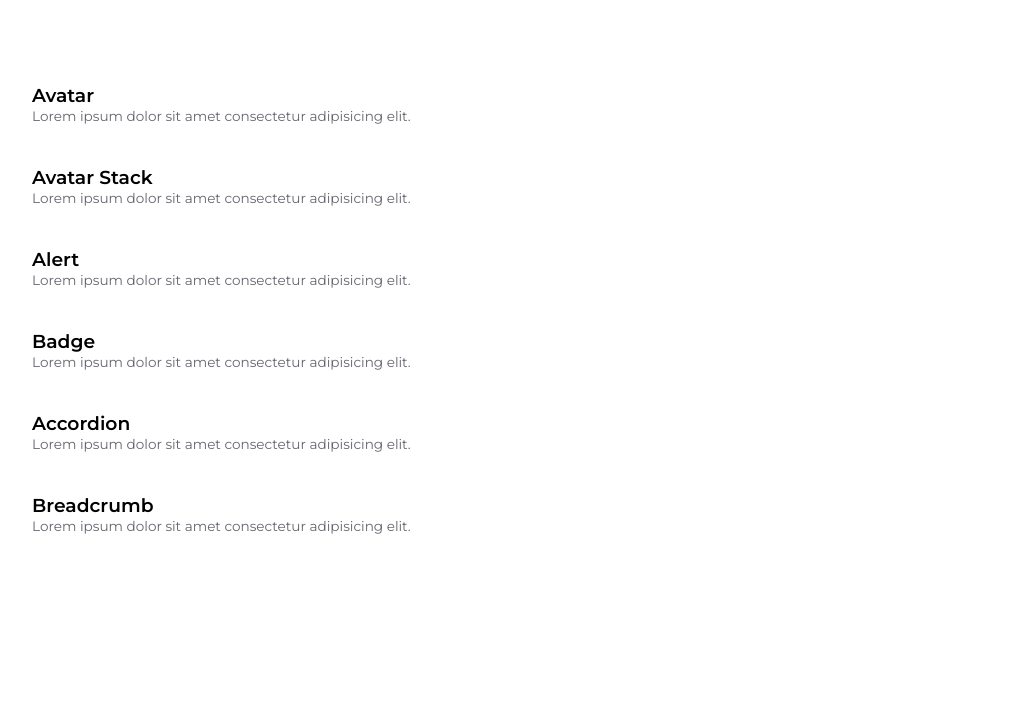
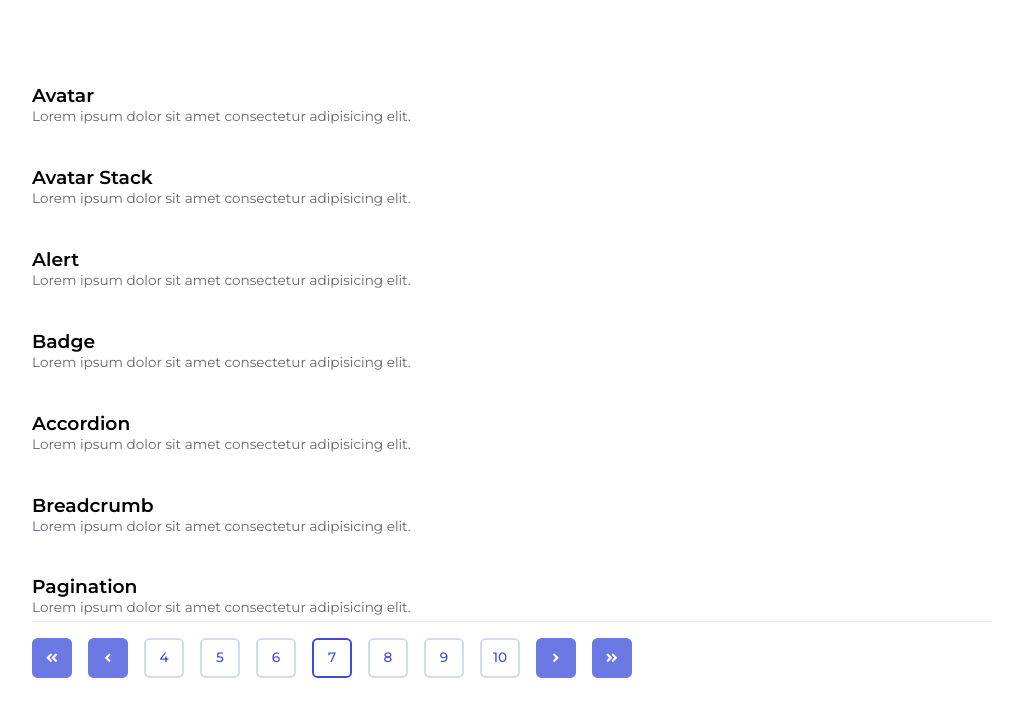
Before and after one commit to nazifcand/nazoUI-react, a React (Vite) app: page / in a window 1280 px wide. Shown: the top 716 px of the page, without its empty margins (128-1151 px from the left). Built offline with nearby package versions, Linux system fonts and the light colour scheme.

Commit message:
added pagination

```diff
--- a/src/App.tsx
+++ b/src/App.tsx
@@ -1,3 +1,4 @@
+import { useState } from 'react';
 import Accordion from './components/Accordion';
 import Alert from './components/Alert';
 import Avatar from './components/Avatar';
@@ -5,6 +6,7 @@ import AvatarStack from './components/AvatarStack';
 import Badge from './components/Badge';
 import Breadcrumb from './components/Breadcrumb';
 import Container from './components/Container';
+import Pagination from './components/Pagination';
 import Section from './components/Section';
 
 const USER_LIST = [
@@ -104,6 +106,8 @@ const BREADCRUMB_ITEMS_2 = [
 ];
 
 const App = () => {
+  const [page, setPage] = useState(7);
+
   return (
     <>
       <Container>
@@ -242,6 +246,18 @@ const App = () => {
           <Breadcrumb items={BREADCRUMB_ITEMS} />
           <Breadcrumb items={BREADCRUMB_ITEMS_2} />
         </Section>
+
+        <Section
+          title="Pagination"
+          subTitle="Lorem ipsum dolor sit amet consectetur adipisicing elit."
+        >
+          <Pagination
+            total={113}
+            page={page}
+            pageSize={10}
+            onChange={(page) => setPage(page)}
+          />
+        </Section>
       </Container>
     </>
   );
--- /dev/null
+++ b/src/components/Pagination/Page/index.tsx
@@ -0,0 +1,25 @@
+import { FC, HTMLAttributes, ReactNode } from 'react';
+import { StyledPage } from './styled';
+
+interface Props extends HTMLAttributes<HTMLDivElement> {
+  page: number;
+  active?: boolean;
+  control?: boolean;
+  children?: ReactNode;
+}
+
+const Page: FC<Props> = ({
+  page,
+  children,
+  active = false,
+  control = false,
+  ...args
+}) => {
+  return (
+    <StyledPage control={control} active={active} {...args}>
+      {children || page}
+    </StyledPage>
+  );
+};
+
+export default Page;
--- /dev/null
+++ b/src/components/Pagination/Page/styled.ts
@@ -0,0 +1,44 @@
+import styled from 'styled-components';
+
+interface StyledProps {
+  active: boolean;
+  control: boolean;
+}
+
+export const StyledPage = styled.div<StyledProps>`
+  width: 40px;
+  height: 40px;
+  display: flex;
+  align-items: center;
+  justify-content: center;
+  font-size: ${({ theme }) => theme.sizes.xsmall};
+  border: 2px solid rgb(${({ theme }) => theme.colors.grey});
+  color: rgb(${({ theme }) => theme.colors.primary});
+  border-radius: 0.35rem;
+  box-sizing: border-box;
+  cursor: pointer;
+  font-weight: 500;
+
+  &:hover {
+    background-color: rgba(${({ theme }) => theme.colors.grey}, 0.5);
+  }
+
+  ${({ theme, active }) =>
+    active &&
+    `
+  border-color: rgb(${theme.colors.primary});
+  `}
+
+  ${({ theme, control }) =>
+    control &&
+    `
+  border-color: rgb(${theme.colors.primary});
+  background-color: rgb(${theme.colors.primary}) !important;
+  color: #fff;
+  opacity:.75;
+
+  &:hover{
+  opacity:1;
+  }
+  `}
+`;
--- /dev/null
+++ b/src/components/Pagination/index.tsx
@@ -0,0 +1,83 @@
+import { FC } from 'react';
+import { StyledPagination } from './styled';
+import Page from './Page';
+import {
+  FaAngleLeft,
+  FaAngleRight,
+  FaAngleDoubleLeft,
+  FaAngleDoubleRight,
+} from 'react-icons/fa';
+
+interface Props {
+  total: number;
+  page: number;
+  pageSize: number;
+  onChange: (page: number) => void;
+}
+
+const Pagination: FC<Props> = ({
+  total,
+  page = 1,
+  pageSize = 10,
+  onChange,
+  ...args
+}) => {
+  const pages = [...Array(Math.ceil(total / pageSize)).keys()].map((i) => ++i);
+
+  return (
+    <StyledPagination {...args}>
+      {page > 1 && (
+        <>
+          <Page page={1} onClick={() => onChange(1)} control={true}>
+            <FaAngleDoubleLeft />
+          </Page>
+
+          <Page
+            page={page - 1}
+            onClick={() => onChange(page - 1)}
+            control={true}
+          >
+            <FaAngleLeft />
+          </Page>
+        </>
+      )}
+
+      {pages.map(
+        (item) =>
+          item >= page - 3 &&
+          item <= page + 3 && (
+            <Page
+              key={item}
+              page={item}
+              active={item == page}
+              onClick={() => onChange(item)}
+            >
+              {item}
+            </Page>
+          )
+      )}
+
+      {page < pages[pages.length - 1] && (
+        <>
+          <Page
+            page={page + 1}
+            onClick={() => onChange(page + 1)}
+            control={true}
+          >
+            <FaAngleRight />
+          </Page>
+
+          <Page
+            page={pages[pages.length - 1]}
+            onClick={() => onChange(pages[pages.length - 1])}
+            control={true}
+          >
+            <FaAngleDoubleRight />
+          </Page>
+        </>
+      )}
+    </StyledPagination>
+  );
+};
+
+export default Pagination;
--- /dev/null
+++ b/src/components/Pagination/styled.ts
@@ -0,0 +1,6 @@
+import styled from 'styled-components';
+
+export const StyledPagination = styled.div`
+  display: flex;
+  column-gap: 1rem;
+`;
```
Also changed, not shown: 1 other file (tests, documents, lock files or other folders).
